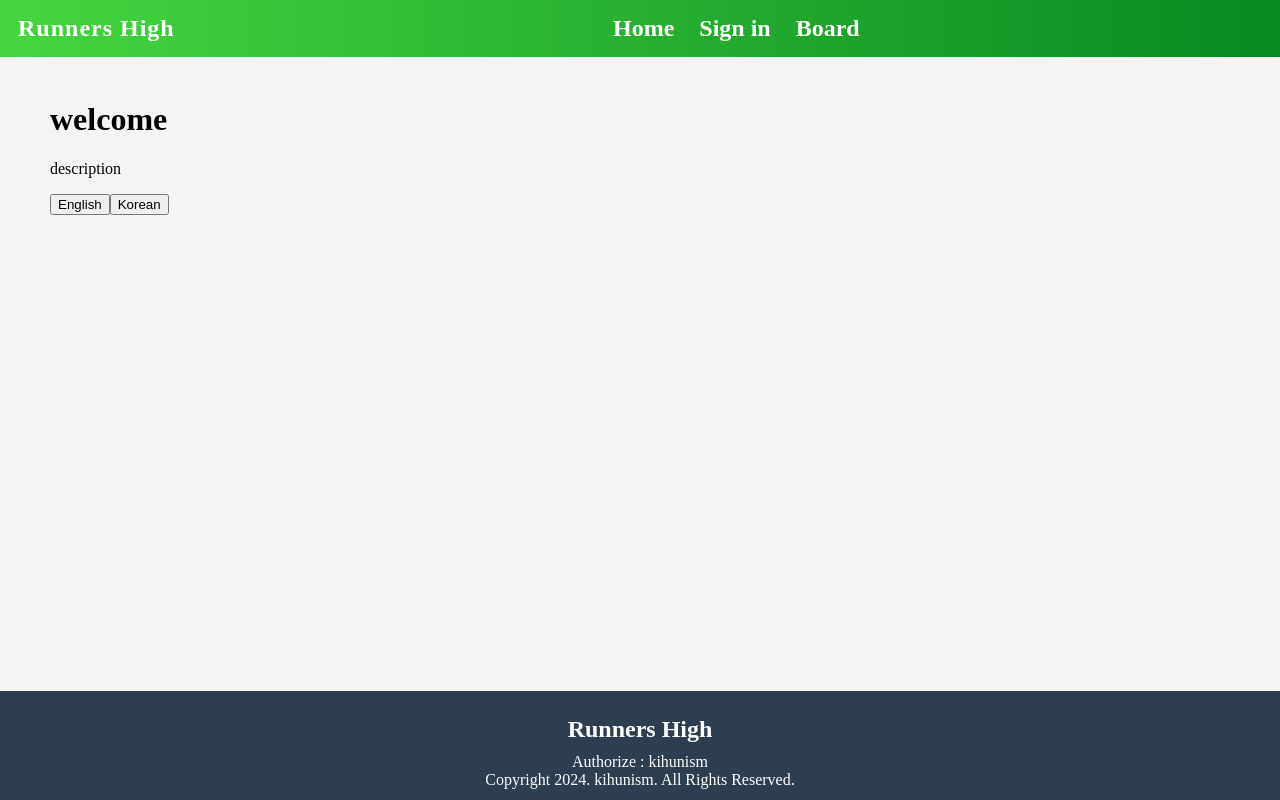
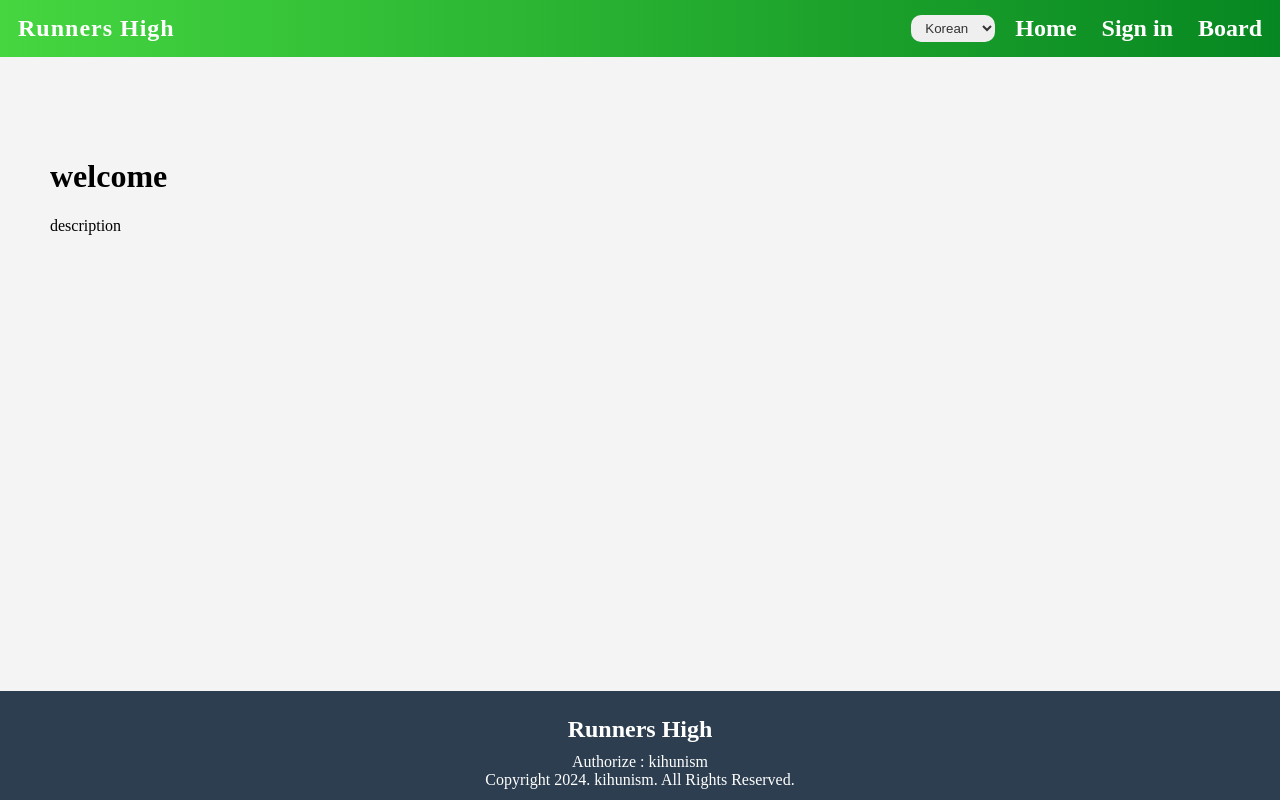
Before and after one commit to codeOccluter/prisma_prac, a Next.js app: page / in a window 1280 px wide. Built offline with nearby package versions, Linux system fonts and the light colour scheme; no server answers.

Commit message:
Auth (JWT)

```diff
--- a/css/layout/header.module.css
+++ b/css/layout/header.module.css
@@ -5,15 +5,37 @@
     padding: 15px 18px;
     background: linear-gradient(90deg, #45d640, #078721);
     color: white;
-    position: fixed;
-    width: 100%;
-    z-index: 1000;
+    position: relative;
 }
 
 .logo {
     font-size: 24px;
     font-weight: bold;
     letter-spacing: 1px;
+}
+
+.nav {
+    display: flex;
+    align-items: center;
+    justify-content: flex-end;
+    flex-grow: 1;
+}
+
+.languageSelector {
+    margin-right: 20px;
+}
+
+.languageSelector select {
+    padding: 5px 10px;
+    border: none;
+    border-radius: 10px;
+    color: #333;
+    cursor: pointer;
+}
+
+.languageSelector select:focus {
+    outline: none;
+    border: 1px solid #6200ea;
 }
 
 .menu {
@@ -52,22 +74,31 @@
 }
 
 @media screen and (max-width: 768px) {
-    .nav{
+    .hamburger {
+        display: block;
+      }
+
+      .nav {
+        flex-direction: column;
+        align-items: flex-start;
         display: none;
+      }
+
+      .nav.open {
+        display: flex;
+      }
+
+      .menu {
         flex-direction: column;
-        background: #222;
-        position: absolute;
-        top: 60px;
-        right: 0;
-        width: 200px;
-        padding: 20px;
-    }
+        align-items: flex-start;
+        width: 100%;
+      }
 
-    .nav.open {
-        display: flex;
-    }
+      .menu li {
+        margin: 10px 0;
+      }
 
-    .hamburger {
-        display: flex;
-    }
+      .languageSelector {
+        margin-bottom: 10px; /* 모바일 메뉴에서 아래쪽 여백 */
+      }
 }
--- a/package.json
+++ b/package.json
@@ -15,6 +15,7 @@
     "i18next": "^24.0.2",
     "i18next-browser-languagedetector": "^8.0.0",
     "i18next-http-backend": "^3.0.1",
+    "jsonwebtoken": "^9.0.2",
     "nanoid": "^5.0.8",
     "next": "14.2.5",
     "next-i18next": "^15.4.0",
--- /dev/null
+++ b/pages/api/member/signin.ts
@@ -0,0 +1,16 @@
+// /api/member/signin.ts → 로그인 (JWT 발급)
+
+import { NextApiRequest, NextApiResponse } from "next"
+import jwt from "jsonwebtoken"
+
+const SECRET_KEY = process.env.JWT_SECRET || "1100110"
+
+export default function handler(req: NextApiRequest, res: NextApiResponse) {
+
+    if(req.method === "POST") {
+
+        const { id, pw } = req.body
+
+
+    }
+}
--- a/src/app/page.tsx
+++ b/src/app/page.tsx
@@ -15,8 +15,6 @@ export default function Home() {
       <div>
           <h1>{t('welcome')}</h1>
           <p>{t('description')}</p>
-          <button onClick={() => changeLanguage("en")}>English</button>
-          <button onClick={() => changeLanguage("ko")}>Korean</button>
       </div>
   )
 }
--- a/src/components/layout/Header.tsx
+++ b/src/components/layout/Header.tsx
@@ -3,10 +3,17 @@
 import React, { useState } from "react"
 import Link from "next/link"
 import styles from "../../../css/layout/header.module.css"
+import "../../i18n"
+import { useTranslation } from "react-i18next"
 
 const Header = () => {
 
     const [isMenuOpen, setIsMenuOpen] = useState(false)
+    const { t, i18n } = useTranslation()
+
+    const changeLanguage = (lng: string) => {
+        i18n.changeLanguage(lng)
+    }
 
     const toggleMenu = () => setIsMenuOpen(!isMenuOpen)
 
@@ -14,6 +21,16 @@ const Header = () => {
         <header className={styles.header}>
             <div className={styles.logo}>Runners High</div>
             <nav className={`${styles.nav} ${isMenuOpen ? styles.open : ""}`}>
+                <div className={styles.languageSelector}>
+                    <select
+                        id="language"
+                        onChange={(e) => changeLanguage(e.target.value)}
+                        defaultValue={i18n.language}
+                    >
+                        <option value={"ko"}>Korean</option>
+                        <option value={"en"}>English</option>
+                    </select>
+                </div>
                 <ul className={styles.menu}>
                     <li><Link href={"/"} className={styles.menuLink}>Home</Link></li>
                     <li><Link href={"/member/signin"} className={styles.menuLink}>Sign in</Link></li>
```
Also changed, not shown: 2 other files (tests, documents, lock files or other folders).
